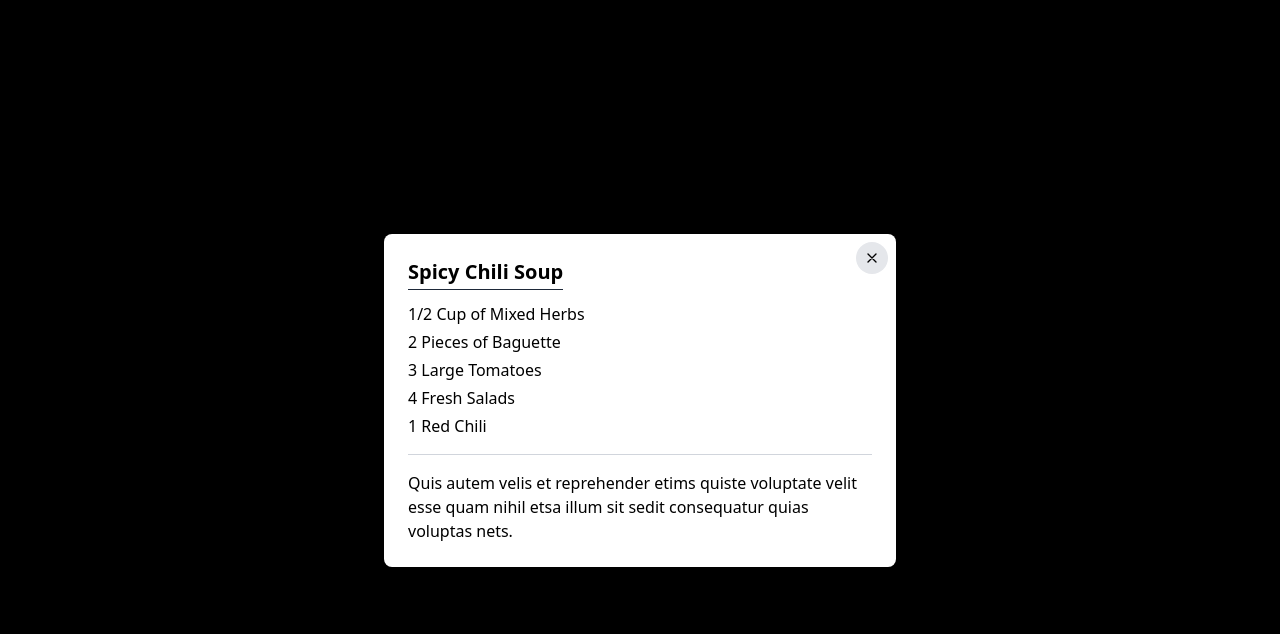
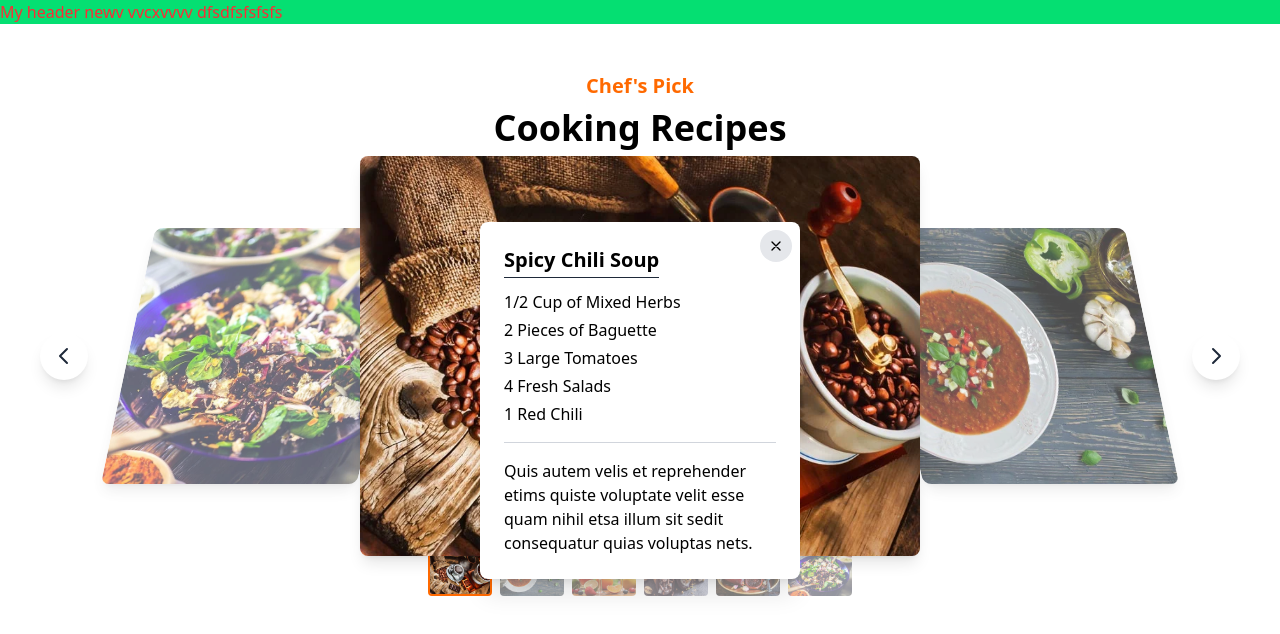
Before and after one commit to Dinuka1220/gymwebapp-react, a React (Vite) app: page / in a window 1280 px wide. Both pictures are taken after a click on the button "VIEW RECIPE". Shown: the top 634 px of the page. Built offline with nearby package versions, Linux system fonts and the light colour scheme.

Commit message:
middle image size change

```diff
--- a/src/Componants/Slider.jsx
+++ b/src/Componants/Slider.jsx
@@ -215,7 +215,7 @@ const FoodCarousel = () => {
                   positionStyles = "absolute left-16 w-64 h-64 transform perspective-1000 -skew-x-12 z-10 opacity-70";
                   break;
                 case 'center':
-                  positionStyles = "absolute left-1/2 -translate-x-1/2 w-80 h-80 z-20";
+                  positionStyles = "absolute left-1/2 -translate-x-1/2 w-140 h-100 z-20";
                   break;
                 case 'right':
                   positionStyles = "absolute right-16 w-64 h-64 transform perspective-1000 skew-x-12 z-10 opacity-70";
@@ -303,8 +303,8 @@ const FoodCarousel = () => {
 
       {/* Recipe Popup */}
       {activePopup && activeSlide && (
-        <div className="fixed inset-0 bg-black bg-opacity-50 z-50 flex items-center justify-center p-4">
-          <div className="bg-white rounded-lg shadow-xl w-full max-w-lg overflow-hidden relative">
+        <div className="fixed inset-0  bg-opacity-50 z-50 flex items-center justify-center p-4">
+          <div className="bg-white rounded-lg shadow-xl w-80 max-w-lg overflow-hidden relative">
             <button
               onClick={handleClosePopup}
               className="absolute top-2 right-2 w-8 h-8 flex items-center justify-center rounded-full bg-gray-200 hover:bg-gray-300 z-10"
```
